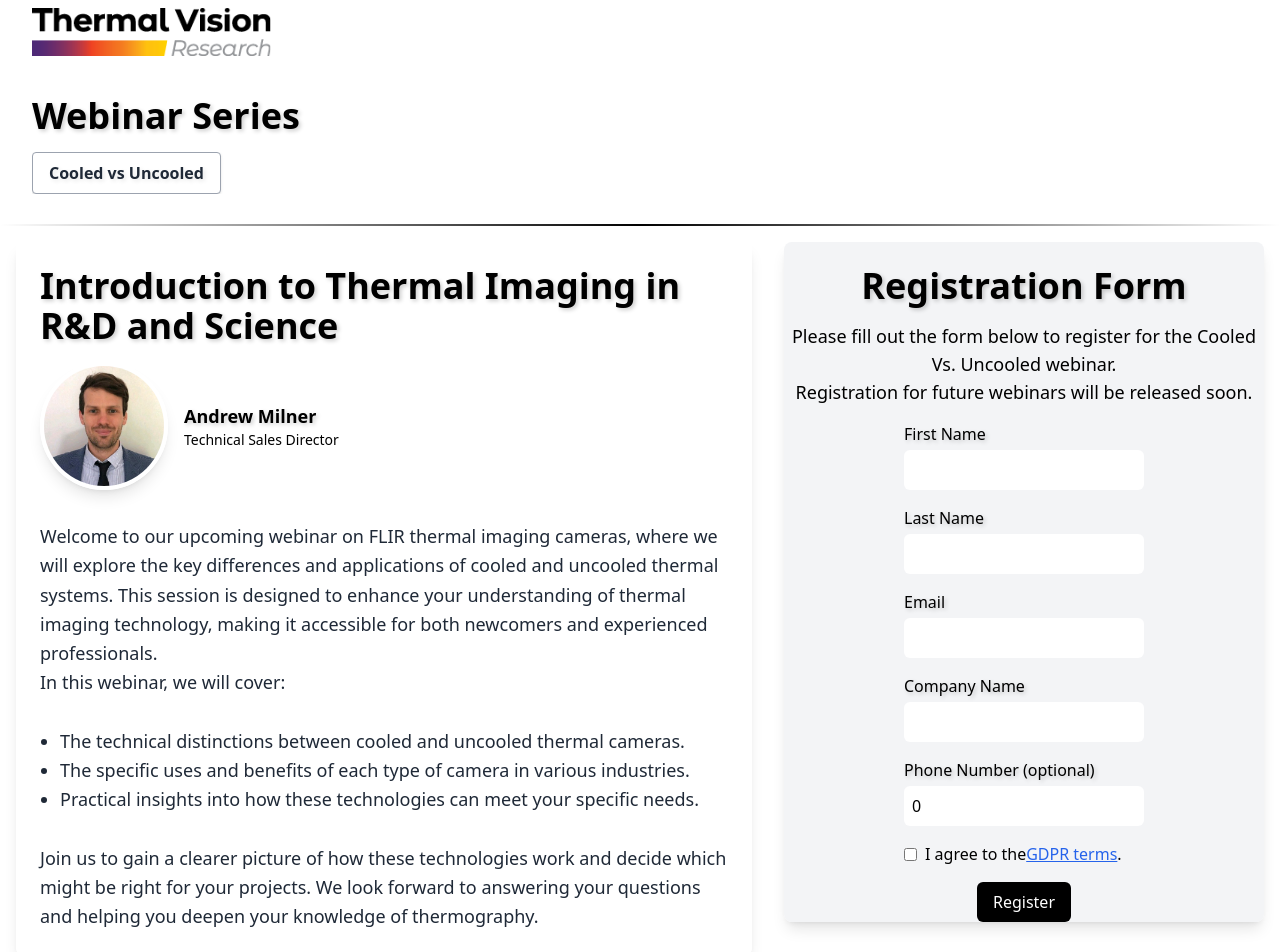
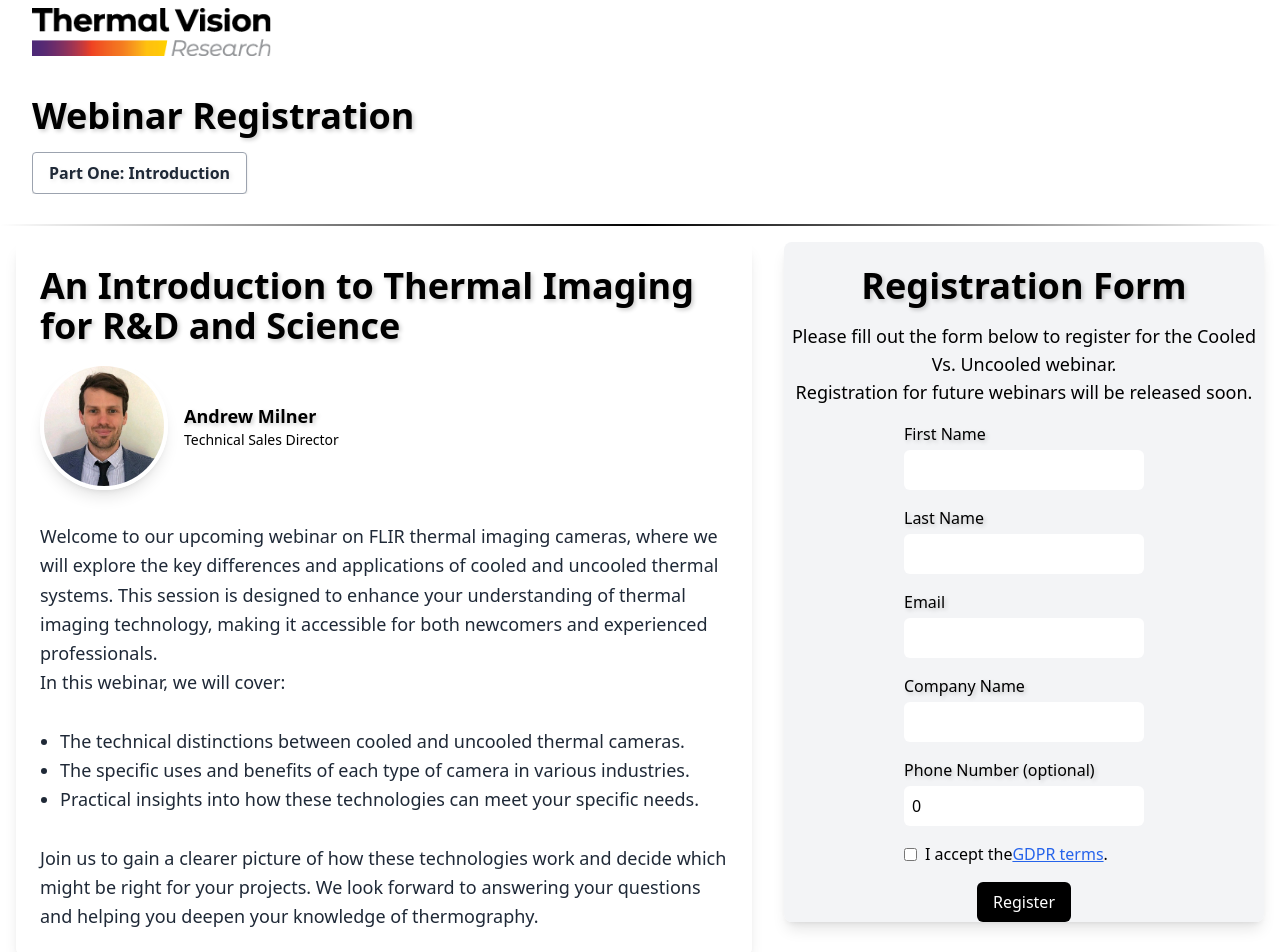
Before and after one commit to jayteebee/webinar-landing-page, a React (Create React App) app: page / in a window 1280 px wide. Shown: the top 952 px of the page. Built offline with nearby package versions, Linux system fonts and the light colour scheme.

Commit message:
Update GDPR terms and Webinar title

```diff
--- a/src/components/CalendlyFormComponent.js
+++ b/src/components/CalendlyFormComponent.js
@@ -174,7 +174,7 @@ export const CalendlyFormComponent = ({ CALENDLY_LINK }) => {
               <div className="mb-4">
               <label htmlFor="gdprConsent" className="flex items-center">
                 <Field type="checkbox" name="gdprConsent" className="mr-2" />
-                I agree to the{' '} <span onClick={openModal} className="underline cursor-pointer gap-2 text-blue-600 hover:text-blue-800"> GDPR terms</span>.
+                I accept the{" "} <span onClick={openModal} className="underline cursor-pointer text-blue-600 hover:text-blue-800"> GDPR terms</span>.
               </label>
               <ErrorMessage name="gdprConsent" component="div" className="text-red-600" />
             </div>
--- a/src/components/IntroSelection.js
+++ b/src/components/IntroSelection.js
@@ -45,7 +45,7 @@ import "../styles/introBanner.css";
 export const IntroSelection = ({ setWebinar }) => {
   const shortenedWebinarTitles = [
     // "Home",
-    "Cooled vs Uncooled",
+    "Part One: Introduction",
     // "PC Circuit board",
     // "High-Speed Imaging",
     // "Outdoor Imaging",
@@ -62,7 +62,7 @@ export const IntroSelection = ({ setWebinar }) => {
             textShadow: "2px 2px 4px rgba(0, 0, 0, 0.2)",
           }}
         >
-          Webinar Series
+          Webinar Registration
         </h1>
         <div className="flex overflow-x-auto space-x-2">
           {shortenedWebinarTitles.map((name, index) => (
--- a/src/content/content.js
+++ b/src/content/content.js
@@ -6,8 +6,8 @@ import logo from "../images/ThermalVision_logo.png"
 
 export const CONTENT = [
     {
-        id: "Cooled vs Uncooled",
-        WEBINAR_TITLE: "Introduction to Thermal Imaging in R&D and Science",
+        id: "Part One: Introduction",
+        WEBINAR_TITLE: "An Introduction to Thermal Imaging for R&D and Science",
         HOST_IMAGE: { src: andy, alt: "andy" },
         HOST_NAME: "Andrew Milner",
         HOST_TITLE: "Technical Sales Director",
```
